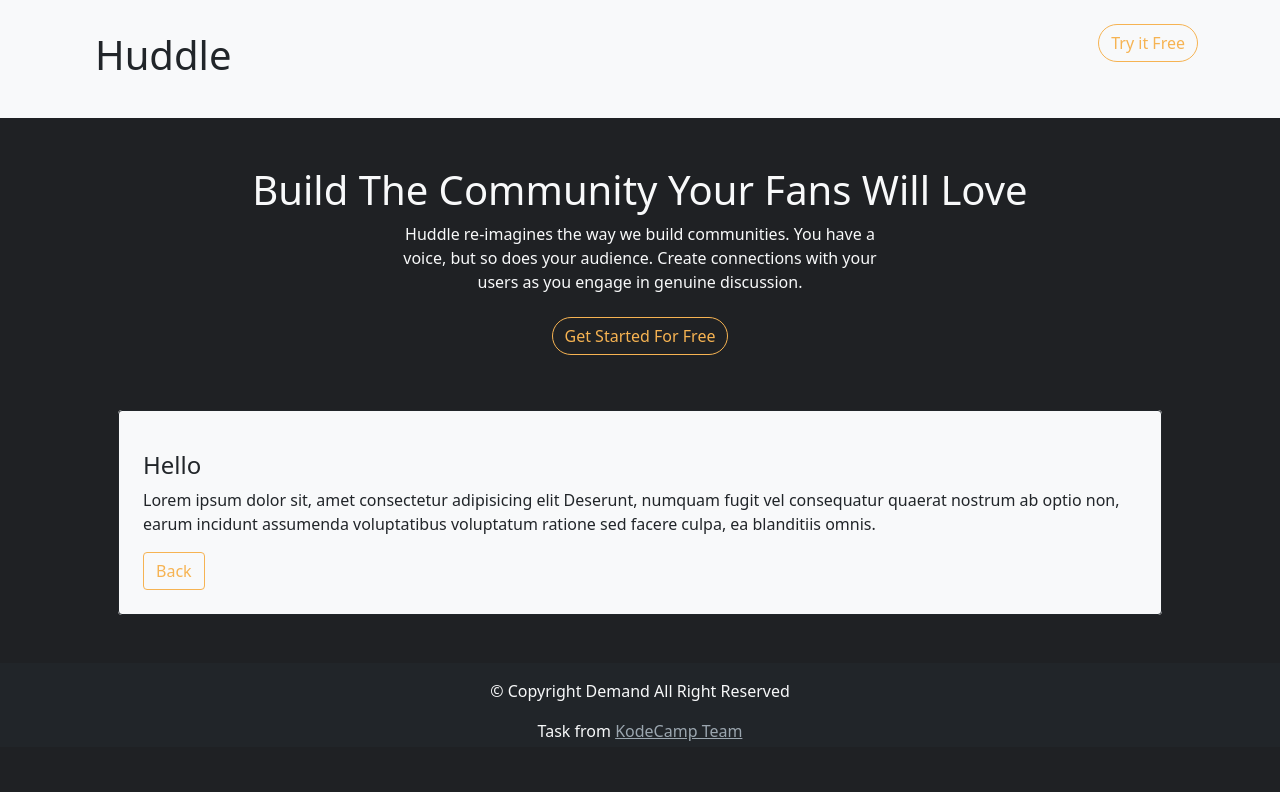
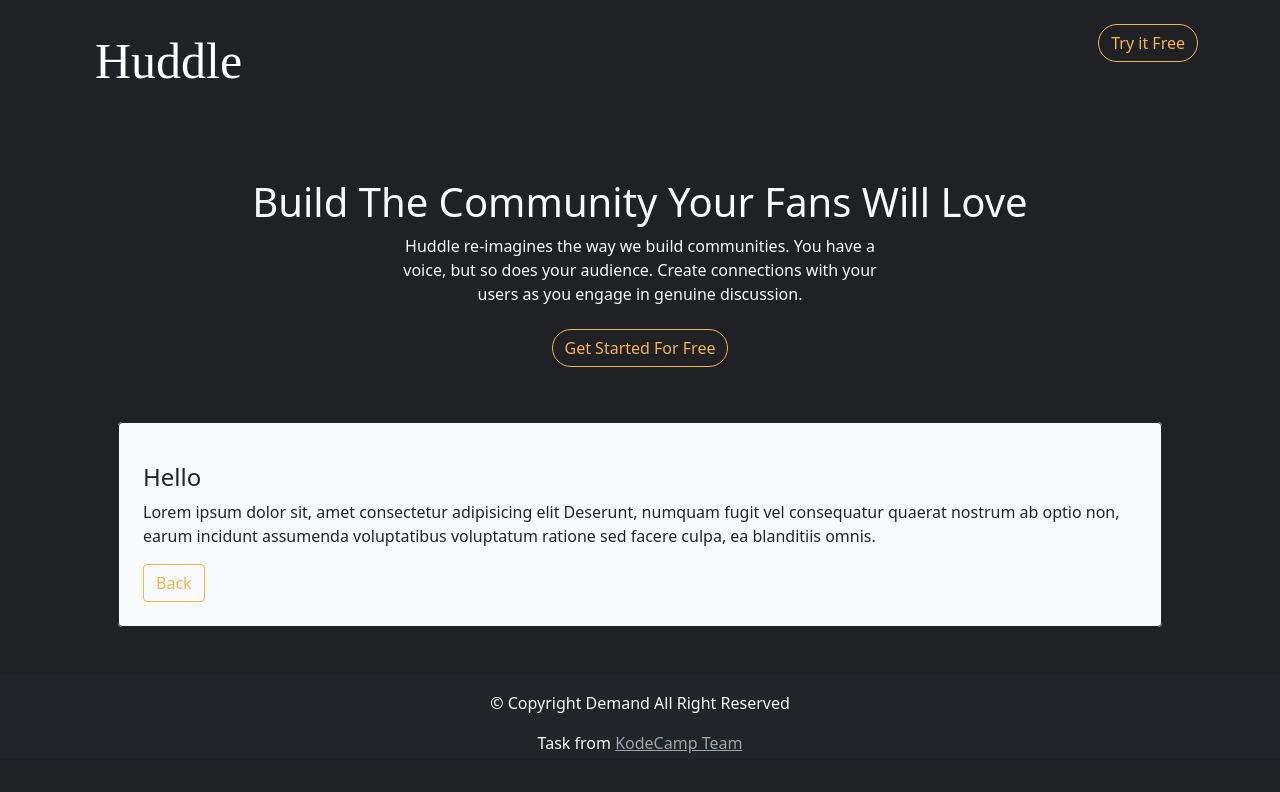
Before and after one commit to Demandtech/Kodecamp-task, a plain HTML site: page morepage.html in a window 1280 px wide. Drawn offline with Linux system fonts and the light colour scheme.

Commit message:
header font family update

```diff
--- a/morepage.html
+++ b/morepage.html
@@ -16,15 +16,20 @@
         background-color: #F6B352;
         color: white;
     }
+    .header-logo h1{
+        font-family: 'Times New Roman', Times, serif;
+        font-size: 50px;
+        color: White;
+    }
     .bg-success{
       background-color:#1F2124 !important;
     }
 </style>
 <body class="bg-success vh-100">
- <header class="bg-light py-4">
+ <header class="py-4">
            <div class="header-container container d-flex justify-content-between">
                     <div class="header-logo">
-                            <a href="#index.html" class="btn" > <h1>Huddle</h1></a>
+                            <a href="index.html" class="btn" > <h1>Huddle</h1></a>
                     </div>
                     <div class="header-button">
                              <a href="#" class="btn btn-outline-danger rounded-pill"> Try it Free</a>
```
Also changed, not shown: css/style.css (+5 -6 lines).
